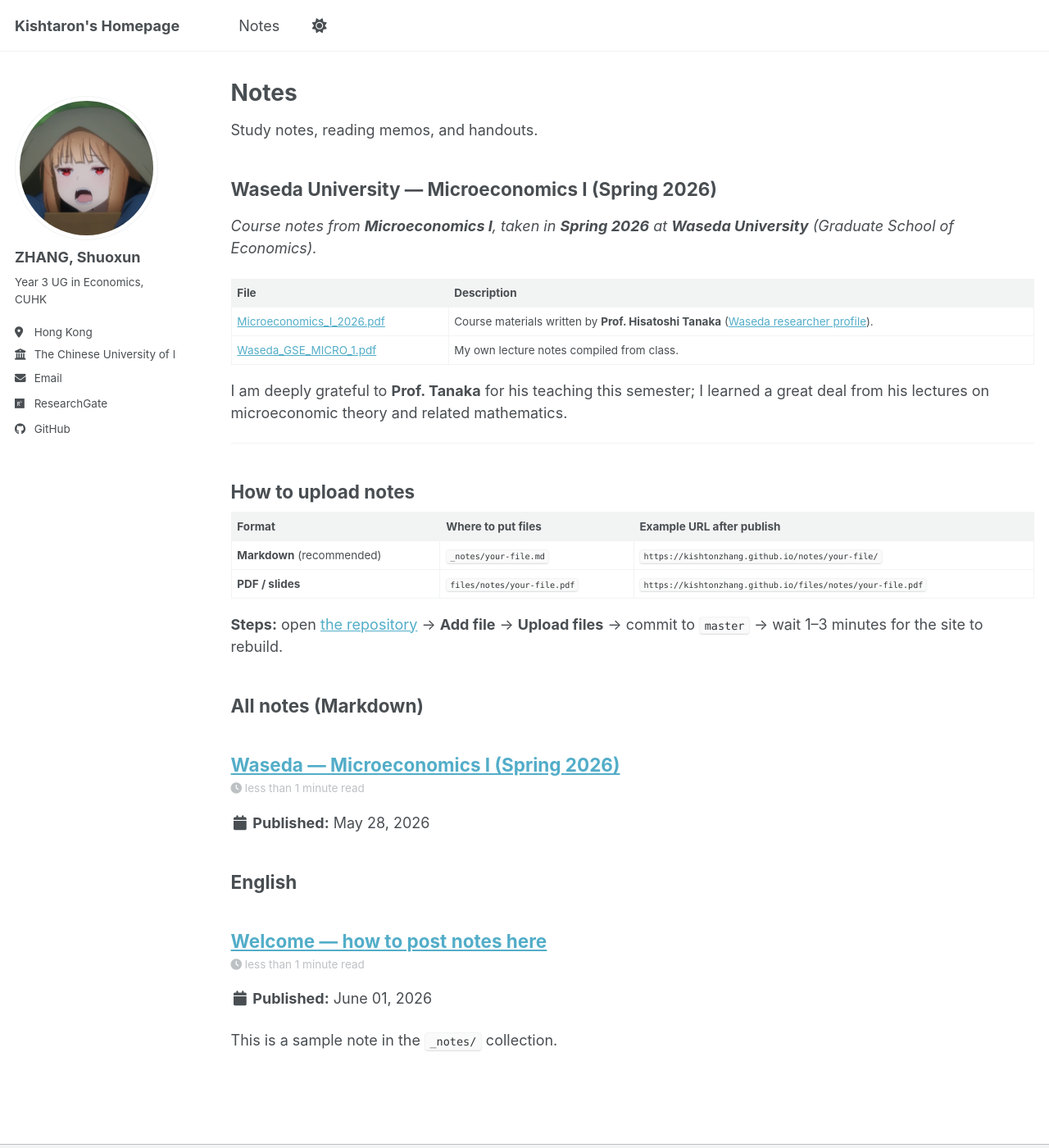
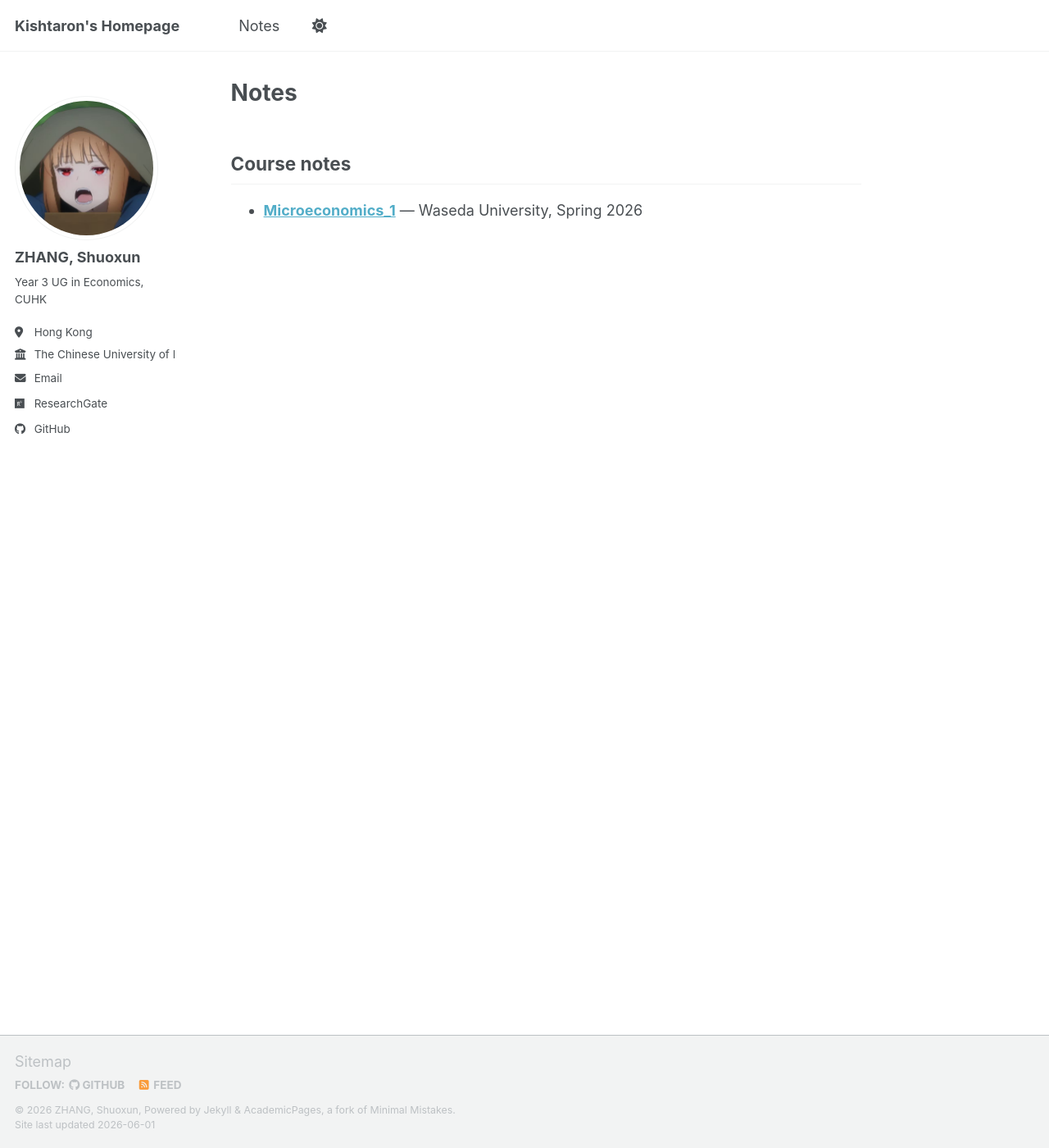
Before and after one commit to Kishtonzhang/Kishtonzhang.github.io, a Jekyll site: the page built from _pages/notes.md, in a window 1280 px wide and 1400 px high. Shown: the whole window at 82% size. Built offline with Jekyll 4.4.1, drawn with Linux system fonts in a browser that asks for light colours; a script bundle is joined from its source files by our own code; library files that are not in the unit come from our copies.

Commit message:
Simplify Notes index to Microeconomics_1 only

```diff
--- a/_pages/notes.md
+++ b/_pages/notes.md
@@ -1,38 +1,10 @@
 ---
-layout: archive
+layout: single
 title: "Notes"
 permalink: /notes/
 author_profile: true
 ---
 
-{% include base_path %}
+## Course notes
 
-Study notes, reading memos, and handouts.
-
-## Waseda University — Microeconomics I (Spring 2026)
-
-*Course notes from **Microeconomics I**, taken in **Spring 2026** at **Waseda University** (Graduate School of Economics).*
-
-| File | Description |
-|------|-------------|
-| [Microeconomics_I_2026.pdf](/files/notes/Microeconomics_I_2026.pdf) | Course materials written by **Prof. Hisatoshi Tanaka** ([Waseda researcher profile](https://w-rdb.waseda.jp/html/100000609_ja.html)). |
-| [Waseda_GSE_MICRO_1.pdf](/files/notes/Waseda_GSE_MICRO_1.pdf) | My own lecture notes compiled from class. |
-
-I am deeply grateful to **Prof. Tanaka** for his teaching this semester; I learned a great deal from his lectures on microeconomic theory and related mathematics.
-
----
-
-## How to upload notes
-
-| Format | Where to put files | Example URL after publish |
-|--------|-------------------|---------------------------|
-| **Markdown** (recommended) | `_notes/your-file.md` | `https://kishtonzhang.github.io/notes/your-file/` |
-| **PDF / slides** | `files/notes/your-file.pdf` | `https://kishtonzhang.github.io/files/notes/your-file.pdf` |
-
-**Steps:** open [the repository](https://github.com/Kishtonzhang/Kishtonzhang.github.io) → **Add file** → **Upload files** → commit to `master` → wait 1–3 minutes for the site to rebuild.
-
-## All notes (Markdown)
-
-{% for post in site.notes %}
-  {% include archive-single.html %}
-{% endfor %}
+- **[Microeconomics_1](/notes/microeconomics-1/)** — Waseda University, Spring 2026
```
